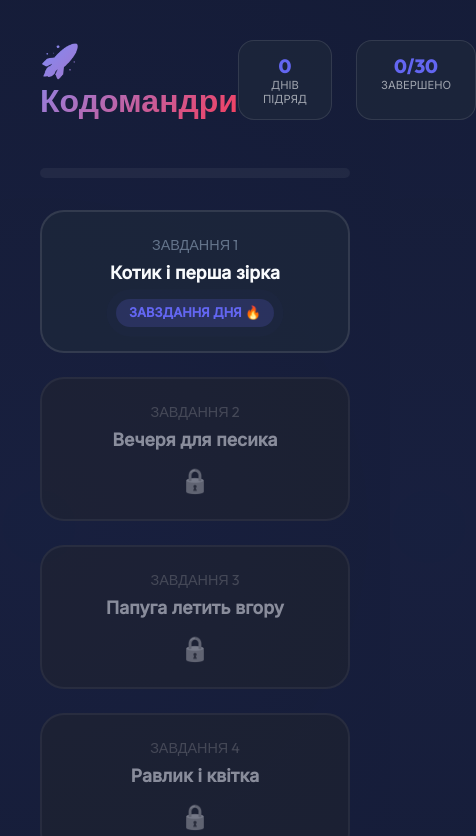
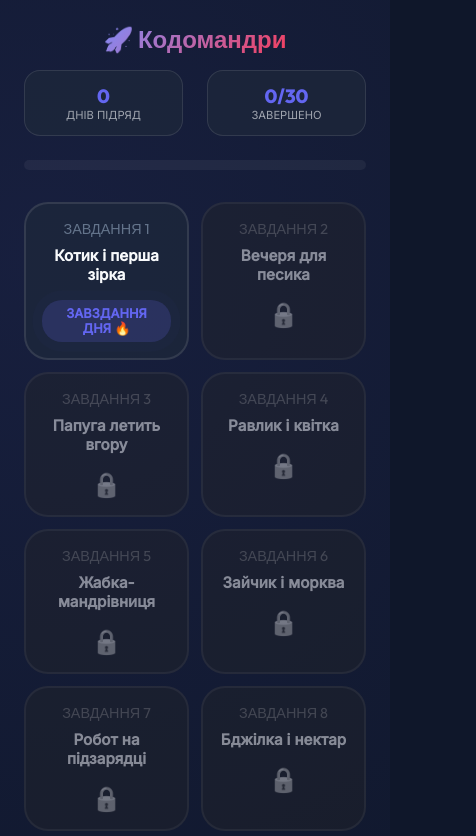
Before and after one commit to asemelinsky/phase0, a website: page app/progress.html in a window 390 px wide. Shown: the top 836 px of the page, 476 px wide, since content can reach past the window. Drawn offline with Linux system fonts and the light colour scheme.

Commit message:
Add mobile responsive design for progress.html

```diff
--- a/app/progress.html
+++ b/app/progress.html
@@ -176,7 +176,47 @@
             width: 0%;
             transition: width 1s ease;
         }
-    </style>
+
+        /* ===== MOBILE RESPONSIVE ===== */
+        @media (max-width: 768px) {
+            body {
+                padding: 1rem;
+            }
+
+            header {
+                flex-direction: column;
+                align-items: center;
+                gap: 1rem;
+                margin-bottom: 1.5rem;
+            }
+
+            .logo {
+                font-size: 1.5rem;
+            }
+
+            .stats {
+                width: 100%;
+                justify-content: center;
+            }
+
+            .stat-card {
+                flex: 1;
+            }
+
+            .map-grid {
+                grid-template-columns: repeat(auto-fill, minmax(140px, 1fr));
+                gap: 0.75rem;
+            }
+
+            .level-card {
+                padding: 1rem;
+            }
+
+            .level-title {
+                font-size: 0.95rem;
+            }
+        }
+</style>
 </head>
 
 <body>
```
